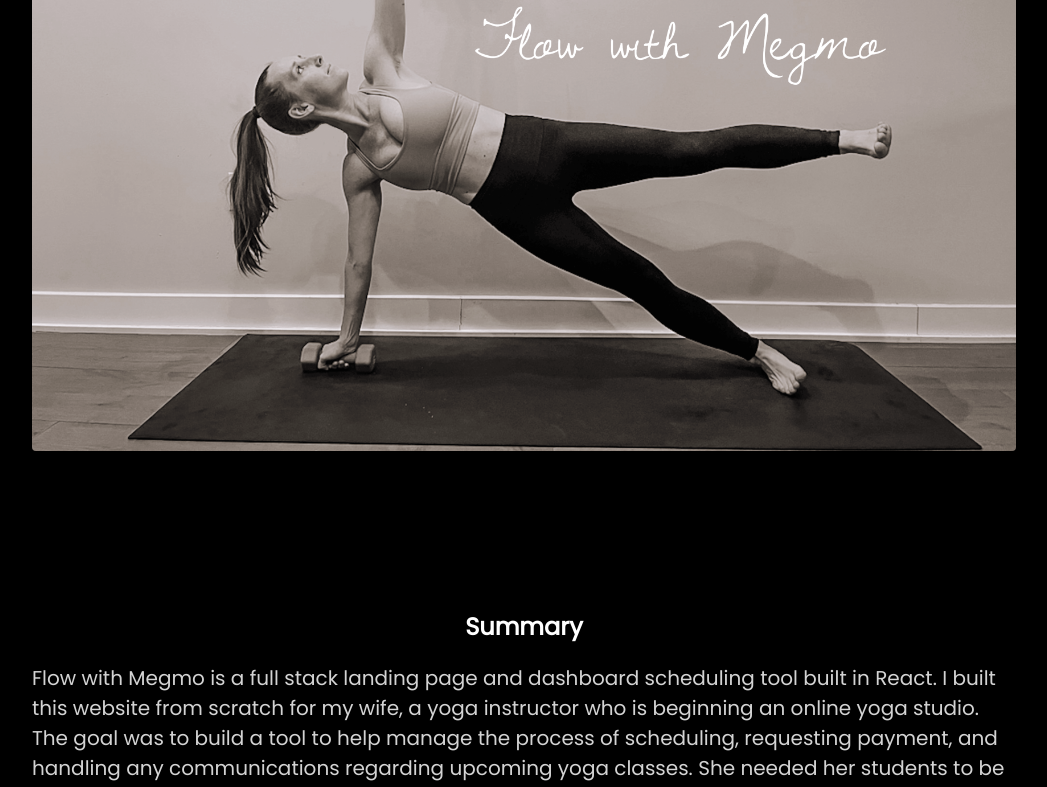
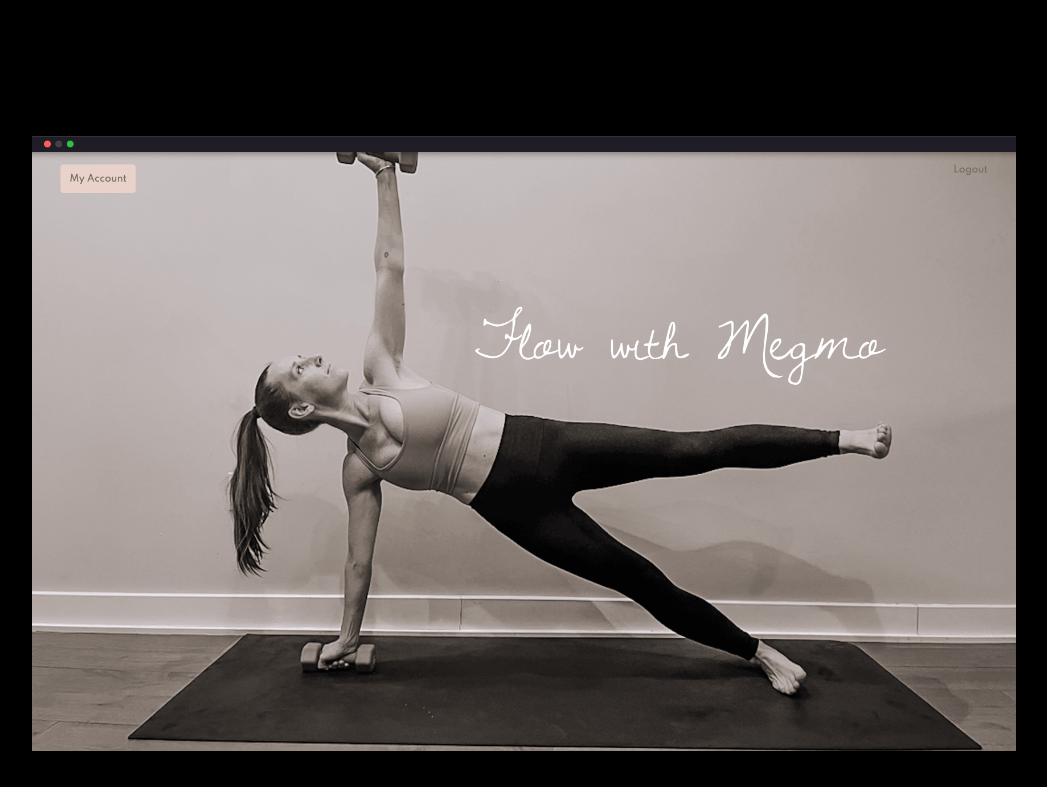
Before and after one commit to jeremiah-quill/Portfolio-Website, a React (Create React App) app: page /flow-with-megmo in a window 1280 px wide. Shown: the part 680-1467 px from the top of the page, without its empty margins (116-1163 px from the left). Built offline with nearby package versions, Linux system fonts and the light colour scheme.

Commit message:
testing ProgressiveImg component

```diff
--- a/src/components/CaseStudyFWM/CaseStudyFWM.js
+++ b/src/components/CaseStudyFWM/CaseStudyFWM.js
@@ -2,6 +2,7 @@ import React from 'react';
 import { motion } from 'framer-motion';
 import { pageFade, pageFadeTransition } from '../../animations/variants';
 import useProgressiveImg from '../../hooks/useProgressiveImg';
+import ProgressiveImg from '../ProgressiveImg/ProgressiveImg';
 
 const CaseStudyFWM = () => {
   const [src, { blur }] = useProgressiveImg(
@@ -61,7 +62,7 @@ const CaseStudyFWM = () => {
       </div>
       <div className="p-5 max-w-screen-lg m-auto flex flex-col gap-40 my-20">
         <div>
-          <img
+          {/* <img
             className="rounded"
             alt="flow with megmo"
             src={src}
@@ -69,6 +70,10 @@ const CaseStudyFWM = () => {
               filter: blur ? 'blur(20px)' : 'none',
               transition: blur ? 'none' : 'filter 0.3s ease-out',
             }}
+          /> */}
+          <ProgressiveImg
+            lowQualityImg={'./images/case_studies/fwm/fwm_hero-small.png'}
+            highQualityImg={'./images/case_studies/fwm/fwm_hero.png'}
           />
         </div>
         <div>
--- a/src/components/ProgressiveImg/ProgressiveImg.js
+++ b/src/components/ProgressiveImg/ProgressiveImg.js
@@ -2,6 +2,7 @@ import React from 'react';
 
 const ProgressiveImg = ({ lowQualityImg, highQualityImg }) => {
   const [isLoaded, setIsLoaded] = React.useState(false);
+
   return (
     <React.Fragment>
       <img
--- a/src/hooks/useProgressiveImg.js
+++ b/src/hooks/useProgressiveImg.js
@@ -3,7 +3,7 @@ import React from 'react';
 const useProgressiveImg = (lowQualitySrc, highQualitySrc) => {
   const [src, setSrc] = React.useState(lowQualitySrc);
   React.useEffect(() => {
-    setSrc(lowQualitySrc);
+    // setSrc(lowQualitySrc);
     const img = new Image();
     img.src = highQualitySrc;
     img.onload = () => {
```
